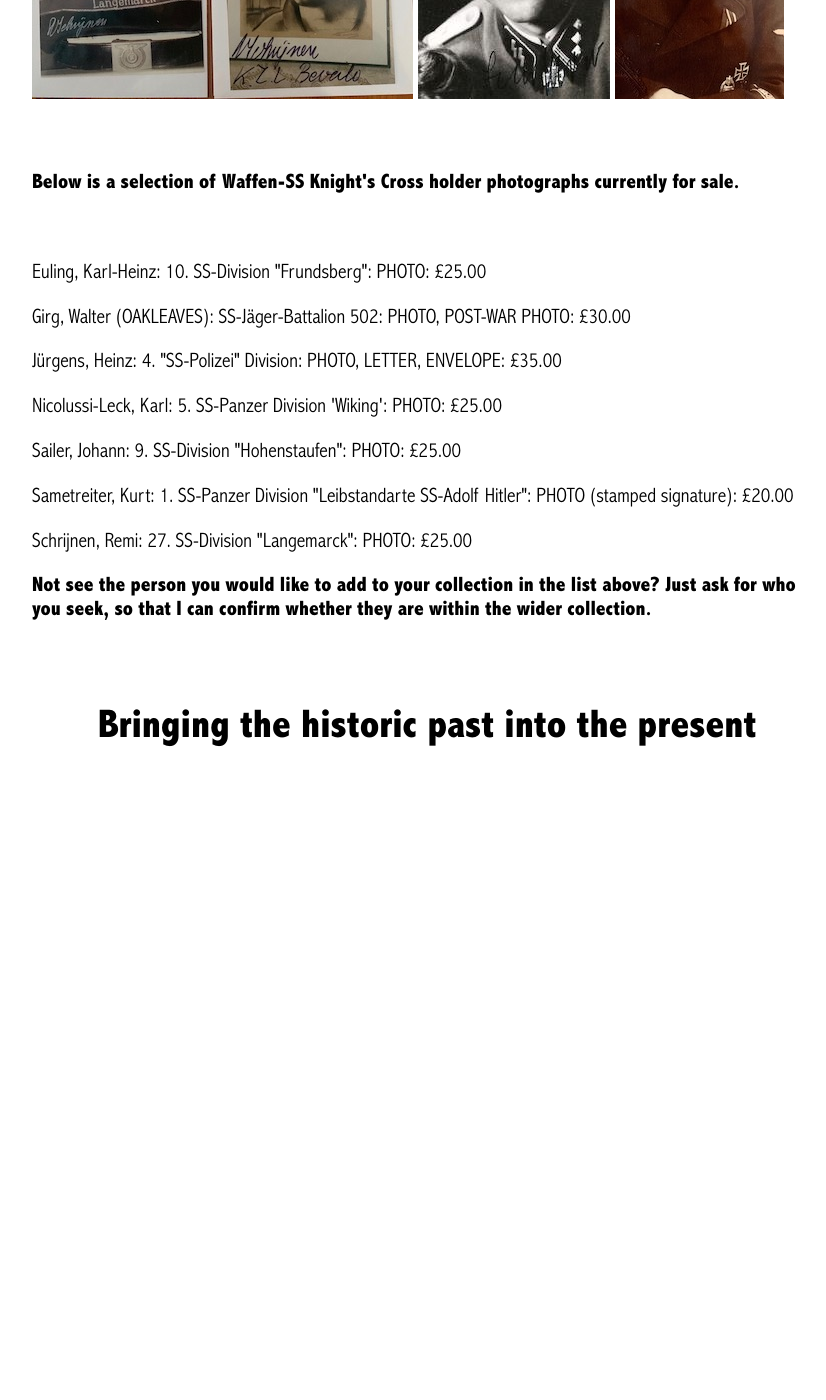
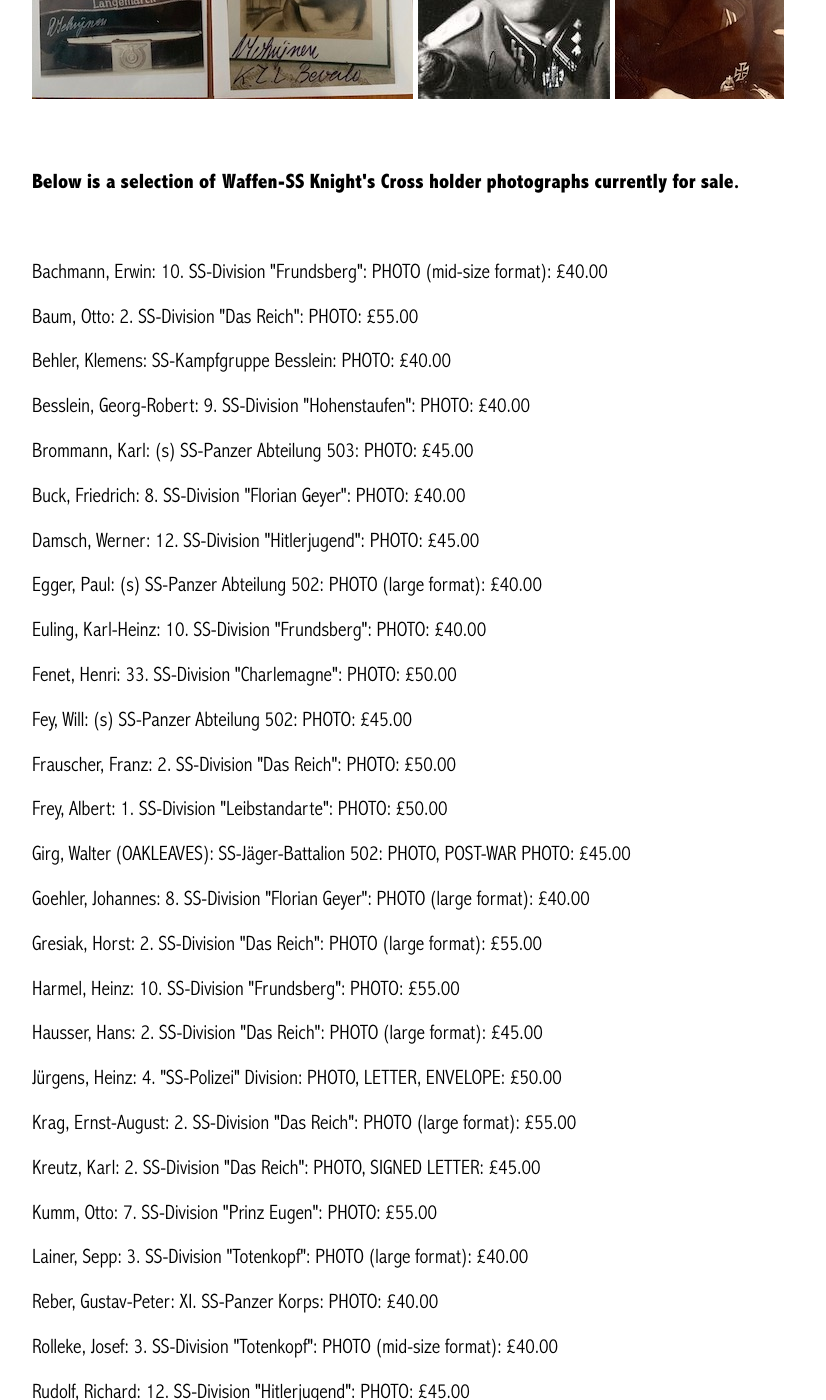
Before and after one commit to lahphotographs/lahphotographs.github.com, a Jekyll site: the page built from Waffen_SS_photos.md, in a window 1280 px wide and 1400 px high, scrolled down 517 px. Shown: the whole window, without its empty margins (213-1039 px from the left). Built offline with Jekyll 4.4.1, drawn with Linux system fonts in a browser that asks for light colours; before the commit the page ends 1305 px from its top, so only the background shows below that; some of the changed text lies outside the part shown.

Commit message:
Update Waffen_SS_photos.md

```diff
--- a/Waffen_SS_photos.md
+++ b/Waffen_SS_photos.md
@@ -13,12 +13,39 @@ permalink: /waffen_ss_photos.html
 <br />
 <p><b>Below is a selection of Waffen-SS Knight's Cross holder photographs currently for sale.</b></p>
 <br />
-<p>Euling,	Karl-Heinz:	10. SS-Division "Frundsberg":	PHOTO: £25.00
-<p>Girg,	Walter (OAKLEAVES): SS-Jäger-Battalion 502:	PHOTO, POST-WAR PHOTO:	£30.00
-<p>Jürgens,	Heinz: 4. "SS-Polizei" Division:	PHOTO, LETTER, ENVELOPE:	£35.00
-<p>Nicolussi-Leck, Karl: 5. SS-Panzer Division 'Wiking':	PHOTO:	£25.00
-<p>Sailer,	Johann:	9. SS-Division "Hohenstaufen":	PHOTO: £25.00
-<p>Sametreiter,	Kurt:	1. SS-Panzer Division "Leibstandarte SS-Adolf Hitler":	PHOTO (stamped signature): £20.00
-<p>Schrijnen,	Remi:	27. SS-Division "Langemarck":	PHOTO: £25.00
+<p>Bachmann,	Erwin:	10. SS-Division "Frundsberg":	PHOTO (mid-size format): £40.00
+<p>Baum,	Otto:	2. SS-Division "Das Reich":	PHOTO: £55.00
+<p>Behler,	Klemens:	SS-Kampfgruppe Besslein:	PHOTO: £40.00
+<p>Besslein,	Georg-Robert:	9. SS-Division "Hohenstaufen":	PHOTO: £40.00
+<p>Brommann,	Karl:	(s) SS-Panzer Abteilung 503:	PHOTO: £45.00
+<p>Buck,	Friedrich:	8. SS-Division "Florian Geyer":	PHOTO: £40.00
+<p>Damsch,	Werner:	12. SS-Division "Hitlerjugend":	PHOTO: £45.00
+<p>Egger,	Paul:	(s) SS-Panzer Abteilung 502:	PHOTO (large format): £40.00
+<p>Euling,	Karl-Heinz:	10. SS-Division "Frundsberg":	PHOTO: £40.00
+<p>Fenet,	Henri:	33. SS-Division "Charlemagne":	PHOTO: £50.00
+<p>Fey,	Will:	(s) SS-Panzer Abteilung 502:	PHOTO: £45.00
+<p>Frauscher,	Franz:	2. SS-Division "Das Reich":	PHOTO: £50.00
+<p>Frey,	Albert:	1. SS-Division "Leibstandarte":	PHOTO: £50.00
+<p>Girg,	Walter (OAKLEAVES): SS-Jäger-Battalion 502:	PHOTO, POST-WAR PHOTO:	£45.00
+<p>Goehler,	Johannes:	8. SS-Division "Florian Geyer":	PHOTO (large format): £40.00
+<p>Gresiak,	Horst:	2. SS-Division "Das Reich":	PHOTO (large format): £55.00
+<p>Harmel,	Heinz:	10. SS-Division "Frundsberg":	PHOTO: £55.00
+<p>Hausser,	Hans:	2. SS-Division "Das Reich":	PHOTO (large format): £45.00
+<p>Jürgens,	Heinz: 4. "SS-Polizei" Division:	PHOTO, LETTER, ENVELOPE:	£50.00
+<p>Krag,	Ernst-August:	2. SS-Division "Das Reich":	PHOTO (large format): £55.00
+<p>Kreutz,	Karl:	2. SS-Division "Das Reich":	PHOTO, SIGNED LETTER: £45.00
+<p>Kumm,	Otto:	7. SS-Division "Prinz Eugen":	PHOTO: £55.00
+<p>Lainer,	Sepp:	3. SS-Division "Totenkopf":	PHOTO (large format): £40.00
+<p>Reber,	Gustav-Peter:	XI. SS-Panzer Korps:	PHOTO: £40.00
+<p>Rolleke,	Josef:	3. SS-Division "Totenkopf":	PHOTO (mid-size format): £40.00
+<p>Rudolf,	Richard:	12. SS-Division "Hitlerjugend":	PHOTO: £45.00
+<p>Sailer,	Johann:	9. SS-Division "Hohenstaufen":	PHOTO: £40.00
+<p>Sametreiter,	Kurt:	1. SS-Panzer Division "Leibstandarte":	PHOTO (stamped signature): £35.00
+<p>Sandig,	Rudi:	1. SS-Division "Leibstandarte":	PHOTO: £50.00
+<p>Scherg,	Johannes:	4. SS-Division "Polizei":	PHOTO: £40.00
+<p>Schnaubelt,	Alois:	5. SS-Division "Wiking":	PHOTO: £40.00
+<p>Schrijnen,	Remi:	27. SS-Division "Langemarck":	PHOTO: £40.00
+<p>Siegel,	Hans:	12. SS-Division "Hitlerjugend":	PHOTO: £45.00
+<p>Stenwedel,	Albert:	13. SS-Division "Handschar":	PHOTO (large format): £40.00
 <br />
 <p><b><centre>Not see the person you would like to add to your collection in the list above? Just ask for who you seek, so that I can confirm whether they are within the wider collection.
```
